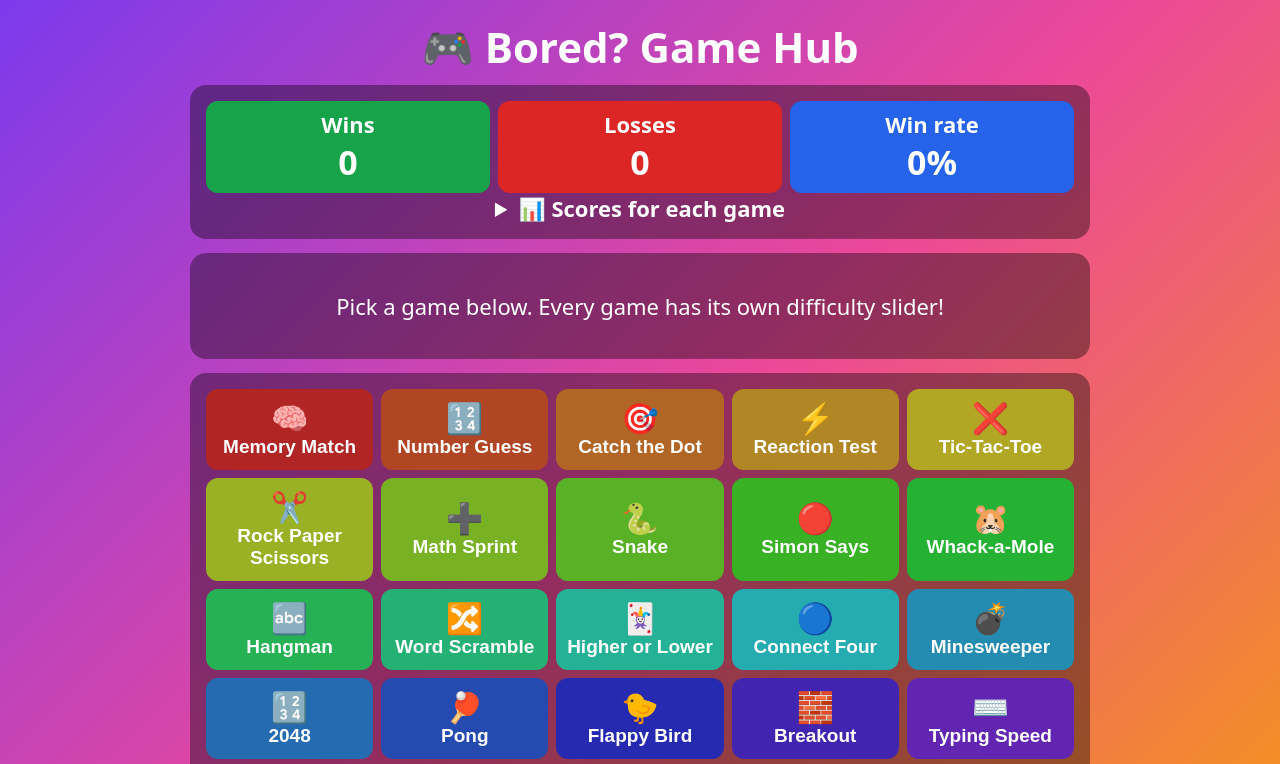
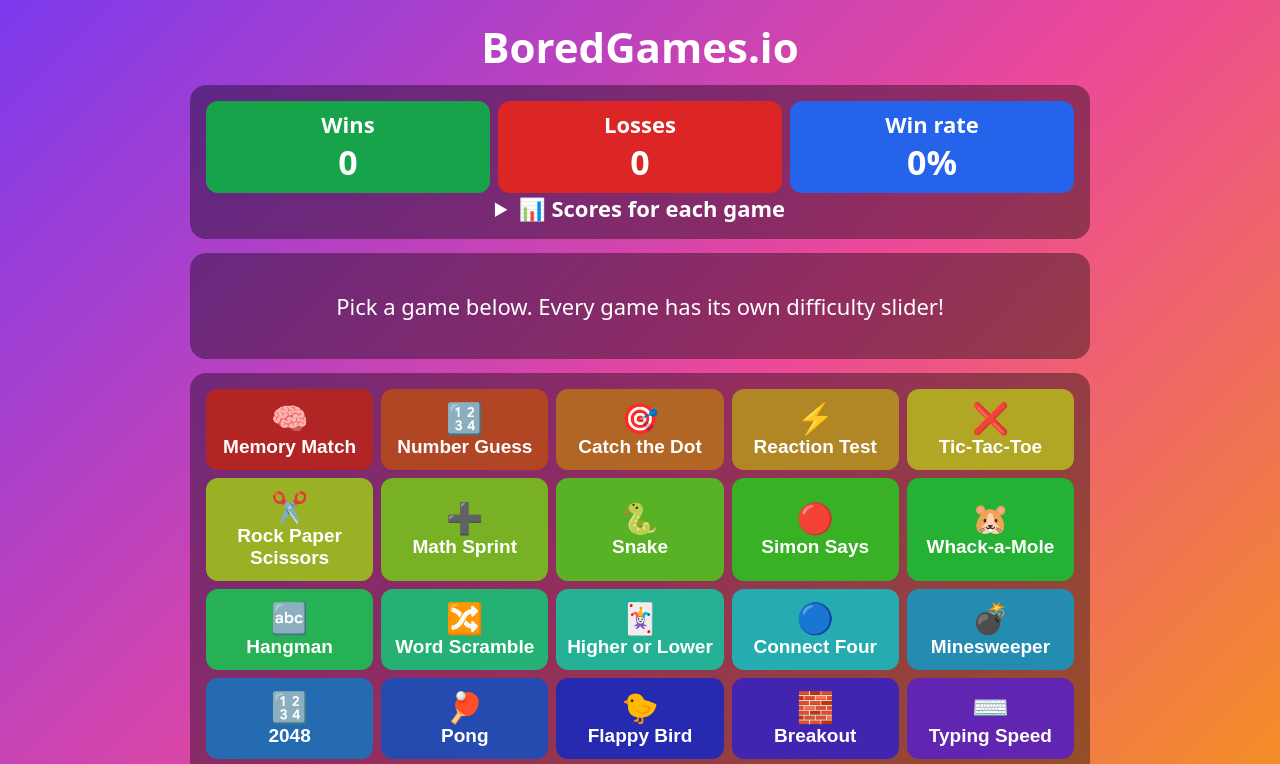
Before and after one commit to treyw13/Fungames13, a plain HTML site: page index.html in a window 1280 px wide. Shown: the top 764 px of the page. Drawn offline with Linux system fonts and the light colour scheme.

Commit message:
Update game hub title to BoredGames.io

```diff
--- a/index.html
+++ b/index.html
@@ -29,7 +29,7 @@ summary{cursor:pointer;font-weight:bold}
 #arena{position:relative;height:260px;background:#0006;border-radius:12px;overflow:hidden}
 #dot{position:absolute;border-radius:50%;background:#facc15;border:0;cursor:pointer}
 </style></head><body>
-<h1>🎮 Bored? Game Hub</h1>
+<h1>BoredGames.io</h1>
 <div class="wrap">
 <div class="panel"><div class="totals">
 <div class="stat win">Wins<span id="tw">0</span></div><div class="stat loss">Losses<span id="tl">0</span></div><div class="stat rate">Win rate<span id="tr">0%</span></div></div>
```
